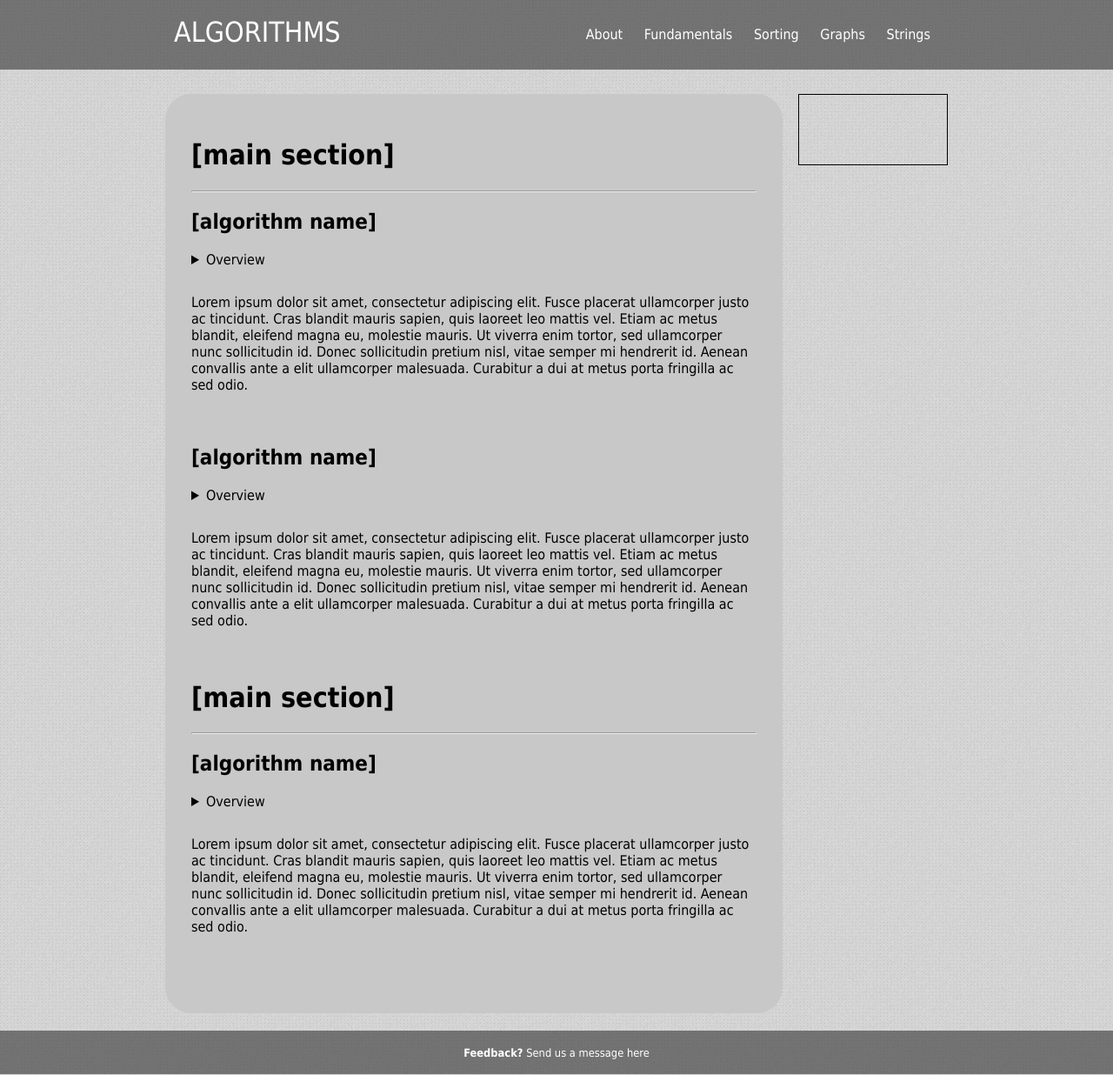
After one commit to ayoungprogrammer/CSHandbook, a PHP site: page /template.html in a window 1280 px wide. The commit adds this page. Shown: the whole page at 87% size. Run offline with PHP 8.4, Linux system fonts and the light colour scheme; some libraries are stand-ins or nearby versions.

Commit message:
created algorithms template page, started styling

```diff
--- /dev/null
+++ b/template.css
@@ -0,0 +1,57 @@
+/*CONTENT*/
+.container{
+    max-width: 900px;
+    padding:20px 0;
+    margin:auto;
+}
+
+main{
+    background: rgb(200,200,200);
+    border-radius: 30px;
+    padding:30px;
+    width:650px;
+    display: inline-block;
+    margin-top:80px;
+    }
+    main details{
+            margin-bottom:10px;
+            outline:none;
+            cursor: pointer;
+            display:inline-block;
+
+        }
+        main summary{
+            outline:none;
+            margin-bottom: 20px;
+        }
+
+        main table{
+            width:100%;
+            border-collapse:collapse;
+            font-size: 0.8em;
+            }
+            table tr td:first-child{
+                width:150px;
+            }
+            table td{
+                border:solid 1px grey;
+                padding:10px;
+            }
+            table td:hover{
+                background:rgb(230,230,230);
+            }
+    main article{
+        margin-bottom:60px;
+    }
+
+#sideNav{
+    border: 1px solid black;
+    width: 150px;
+    float: right;
+    margin-top:80px;
+}
+
+
+@media screen and (max-width: 700px) {
+
+}
--- /dev/null
+++ b/template.html
@@ -0,0 +1,166 @@
+<!DOCTYPE html>
+<html>
+<head>
+	<title>[Title]</title>
+
+	<link type="text/css" rel="stylesheet" href="main.css">
+    <link type="text/css" rel="stylesheet" href="mainResponsive.css">
+
+    <link type="text/css" rel="stylesheet" href="template.css">
+	<meta name="viewport" content="width=device-width, initial-scale=1">
+
+    <meta http-equiv="Content-Type" content="text/html;charset=utf-8" />
+
+</head>
+
+<body>
+	<header>
+		<div id="navContainer">
+            <a href="#"><h1 id="logo">ALGORITHMS</h1></a>
+			<nav>
+				<ul>
+                    <li><a href="#">About</a></li>
+					<li><a href="#">Fundamentals</a></li>
+					<li><a href="#">Sorting</a></li>
+					<li><a href="#">Graphs</a></li>
+					<li><a href="#">Strings</a></li>
+				</ul>
+				<a id="pull" href="#">MENU</a>
+			</nav>
+		</div>
+	</header>
+
+    <div class="container">
+        <main>
+            <h1>[main section]</h1>
+            <hr/>
+            <article>
+                <h2>[algorithm name]</h2>
+                <details>
+                    <summary>Overview</summary>
+                    <table>
+                        <tbody>
+                        <tr>
+                            <td><strong>Run Time:</strong> n<sup>2</sup></td>
+                            <td><strong>Complexity:</strong> Medium</td>
+                        </tr>
+                        <tr>
+                            <td><strong>Implementation:</strong> Long</td>
+                            <td><strong>Data Structures:</strong> Priority Queue</td>
+                        </tr>
+                        </tbody>
+                    </table>
+                </details>
+                <section class="description">
+                    Lorem ipsum dolor sit amet, consectetur adipiscing elit. Fusce placerat ullamcorper justo ac tincidunt.
+                    Cras blandit mauris sapien, quis laoreet leo mattis vel. Etiam ac metus blandit, eleifend magna eu,
+                    molestie mauris. Ut viverra enim tortor, sed ullamcorper nunc sollicitudin id. Donec sollicitudin
+                    pretium nisl, vitae semper mi hendrerit id. Aenean convallis ante a elit ullamcorper malesuada.
+                    Curabitur a dui at metus porta fringilla ac sed odio.
+                </section>
+                <section class="implementation">
+
+                </section>
+            </article>
+            <article>
+                <h2>[algorithm name]</h2>
+                <details>
+                    <summary>Overview</summary>
+                    <table>
+                        <tbody>
+                        <tr>
+                            <td><strong>Run Time:</strong> n<sup>2</sup></td>
+                            <td><strong>Complexity:</strong> Medium</td>
+                        </tr>
+                        <tr>
+                            <td><strong>Implementation:</strong> Long</td>
+                            <td><strong>Data Structures:</strong> Priority Queue</td>
+                        </tr>
+                        </tbody>
+                    </table>
+                </details>
+                <section class="description">
+                    Lorem ipsum dolor sit amet, consectetur adipiscing elit. Fusce placerat ullamcorper justo ac tincidunt.
+                    Cras blandit mauris sapien, quis laoreet leo mattis vel. Etiam ac metus blandit, eleifend magna eu,
+                    molestie mauris. Ut viverra enim tortor, sed ullamcorper nunc sollicitudin id. Donec sollicitudin
+                    pretium nisl, vitae semper mi hendrerit id. Aenean convallis ante a elit ullamcorper malesuada.
+                    Curabitur a dui at metus porta fringilla ac sed odio.
+                </section>
+                <section class="implementation">
+
+                </section>
+            </article>
+
+
+            <h1>[main section]</h1>
+            <hr/>
+            <article>
+                <h2>[algorithm name]</h2>
+                <details>
+                    <summary>Overview</summary>
+                    <table>
+                        <tbody>
+                        <tr>
+                            <td><strong>Run Time:</strong> n<sup>2</sup></td>
+                            <td><strong>Complexity:</strong> Medium</td>
+                        </tr>
+                        <tr>
+                            <td><strong>Implementation:</strong> Long</td>
+                            <td><strong>Data Structures:</strong> Priority Queue</td>
+                        </tr>
+                        </tbody>
+                    </table>
+                </details>
+                <section class="description">
+                    Lorem ipsum dolor sit amet, consectetur adipiscing elit. Fusce placerat ullamcorper justo ac tincidunt.
+                    Cras blandit mauris sapien, quis laoreet leo mattis vel. Etiam ac metus blandit, eleifend magna eu,
+                    molestie mauris. Ut viverra enim tortor, sed ullamcorper nunc sollicitudin id. Donec sollicitudin
+                    pretium nisl, vitae semper mi hendrerit id. Aenean convallis ante a elit ullamcorper malesuada.
+                    Curabitur a dui at metus porta fringilla ac sed odio.
+                </section>
+                <section class="implementation">
+
+                </section>
+            </article>
+            <!--
+            <div>
+                <h1>[main section]</h1>
+                <article>
+                    <details>
+                        <summary>Overview</summary>
+                        <table>
+                            <tr>
+                                <td>Run Time: n<sup>2</sup></td>
+                                <td>Implementation Time: Long</td>
+                            </tr>
+                            <tr>
+                                <td>Complexity: Medium</td>
+                                <td>Data Structures: Priority Queue</td>
+                            </tr>
+                        </table>
+                    </details>
+                    <section class="description">
+
+                    </section>
+                    <section class="implementation">
+
+                    </section>
+                </article>
+            </div>
+            -->
+        </main>
+        <nav id="sideNav">
+
+        </nav>
+    </div>
+
+    <footer>
+        <strong>Feedback?</strong> <a href="mailto:simonhuang989@hotmail.com"> Send us a message here</a>
+    </footer>
+
+    <script src="https://ajax.googleapis.com/ajax/libs/jquery/1.7.2/jquery.min.js"></script>
+
+
+    <script type="text/javascript" src="responsiveNav.js"></script>
+</body>
+</html>
```
Also changed, not shown: home.css (+9 -0 lines), index.html (+15 -2 lines).
